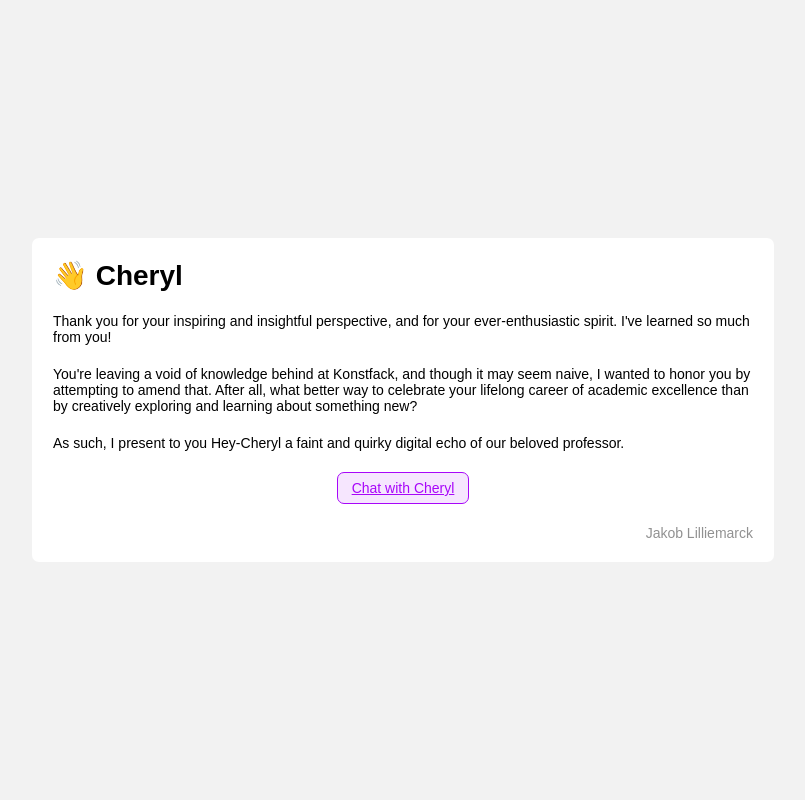
After one commit to jakob-lilliemarck/hey-cheryl, a Flask app: template templates/about.html in a window 1280 px wide. The commit adds this page. Shown: the whole page, without its empty margins (237-1042 px from the left). Run offline with Flask 3, Linux system fonts and the light colour scheme; the template is opened without the code that fills it, so the values that code supplies are empty; parts of the project's set-up code (start-up, migrations or seed data) failed here and were passed over; some libraries are stand-ins or nearby versions.

Commit message:
feat: added an introductory page

```diff
--- a/src/app.py
+++ b/src/app.py
@@ -36,7 +36,11 @@ messages_service = MessagesService(
     messages_repository=messages_repository
 )
 
-app = Flask(__name__, template_folder='../templates')
+app = Flask(
+    __name__,
+    template_folder='../templates',
+    static_folder='../static'
+)
 app.config['SECRET_KEY'] = config.SECRET_KEY
 app.config['SESSION_TYPE'] = config.SESSION_TYPE
 
@@ -86,7 +90,11 @@ def poll_for_replies():
 io.start_background_task(target=poll_for_replies)
 
 @app.route('/')
-def index():
+def about():
+    return render_template('about.html')
+
+@app.route('/chat')
+def chat():
     """Serves the main HTML page."""
     messages = messages_repository.get_messages(conversation_id=config.CONVERSATION_ID)
     user_ids_of_conversation = messages_repository.get_user_ids_of_conversation(conversation_id=config.CONVERSATION_ID)
@@ -99,7 +107,7 @@ def index():
     initial_users_of_conversation = [u.model_dump(mode='json') for u in users]
 
     return render_template(
-        'index.html',
+        'chat.html',
         initial_messages=initial_messages,
         initial_connected_user_ids=initial_connected_user_ids,
         initial_users_of_conversation=initial_users_of_conversation
--- /dev/null
+++ b/static/styles.css
@@ -0,0 +1,91 @@
+:root {
+    --warn-h: 44;
+    --warn-s: 70%;
+    --warn-l: 60%;
+
+    --primary-h: 280;
+    --primary-s: 95%;
+    --primary-l: 50%;
+
+    --assistant-h: 280;
+    --assistant-s: 95%;
+    --assistant-l: 50%;
+    --assistant-accent: hsl(
+        var(--assistant-h),
+        var(--assistant-s),
+        var(--assistant-l)
+    );
+    --assistant-bg: hsl(
+        var(--assistant-h),
+        var(--assistant-s),
+        calc(var(--assistant-l) + 45%)
+    );
+
+    --other-user-h: 100;
+    --other-user-s: 20%;
+    --other-user-l: 82%;
+    --other-user-accent: hsl(
+        var(--other-user-h),
+        var(--other-user-s),
+        var(--other-user-l)
+    );
+    --other-user-bg: hsl(
+        var(--other-user-h),
+        var(--other-user-s),
+        calc(var(--other-user-l) + 15%)
+    );
+
+    --current-user-h: 100;
+    --current-user-s: 80%;
+    --current-user-l: 65%;
+    --current-user-bg: hsl(
+        var(--current-user-h),
+        var(--current-user-s),
+        calc(var(--current-user-l) + 25%)
+    );
+    --current-user-accent: hsl(
+        var(--current-user-h),
+        var(--current-user-s),
+        var(--current-user-l)
+    );
+
+    --primary-accent: hsl(var(--primary-h), var(--primary-s), var(--primary-l));
+
+    --warn-accent: hsl(var(--warn-h), var(--warn-s), var(--warn-l));
+    --warn-bg: hsl(var(--warn-h), var(--warn-s), calc(var(--warn-l) + 25%));
+
+    --color-bg: #f2f2f2;
+    --faint: #919191;
+
+    --font-size-sm: 0.75rem;
+    --font-size-md: 0.875rem;
+
+    --border-radius: 0.5rem;
+
+    --spacing-sm: 0.25rem;
+    --spacing-md: 0.5rem;
+    --spacing-lg: 1rem;
+    --spacing-xl: 1.5rem;
+}
+html {
+    font-family: Arial, sans-serif;
+    font-size: var(--font-size-md);
+    background: var(--color-bg);
+    display: flex;
+    align-items: center;
+    justify-content: center;
+    height: 100%;
+    width: 100%;
+}
+h1,
+h2,
+h3,
+h4,
+h5,
+h6,
+p,
+li,
+ul {
+    margin: 0;
+    padding: 0;
+}
--- /dev/null
+++ b/templates/about.html
@@ -0,0 +1,63 @@
+<!doctype html>
+<html>
+    <head>
+        <title>Cheryl</title>
+        <script src="https://unpkg.com/socket.io-client@4.8.1/dist/socket.io.min.js"></script>
+        <meta content="width=device-width, initial-scale=1" name="viewport" />
+        <link
+            rel="stylesheet"
+            href="{{ url_for('static', filename='styles.css') }}"
+        />
+        <style>
+            body {
+                max-width: 700px;
+                width: 100%;
+                background: #fff;
+                border-radius: var(--border-radius);
+                padding: var(--spacing-xl);
+                display: flex;
+                flex-direction: column;
+                gap: var(--spacing-xl);
+                font-size: 1rem;
+            }
+            a {
+                display: inline-block;
+                align-self: center;
+                background: var(--assistant-bg);
+                color: var(--assistant-accent);
+                border-width: 1px;
+                border-style: solid;
+                border-color: var(--assistant-accent);
+                border-radius: var(--border-radius);
+                padding: var(--spacing-md) var(--spacing-lg);
+            }
+            a:active {
+                color
+            }
+            .signature {
+                color: var(--faint);
+                align-self: end;
+            }
+        </style>
+    </head>
+    <body>
+        <h1>👋 Cheryl</h1>
+        <p>
+            Thank you for your inspiring and insightful perspective, and for
+            your ever-enthusiastic spirit. I've learned so much from you!
+        </p>
+        <p>
+            You're leaving a void of knowledge behind at Konstfack, and though
+            it may seem naive, I wanted to honor you by attempting to amend
+            that. After all, what better way to celebrate your lifelong career
+            of academic excellence than by creatively exploring and learning
+            about something new?
+        </p>
+        <p>
+            As such, I present to you Hey-Cheryl a faint and quirky digital echo
+            of our beloved professor.
+        </p>
+        <a href="{{ url_for('chat') }}">Chat with Cheryl</a>
+        <p class="signature">Jakob Lilliemarck</p>
+    </body>
+</html>
```
Also changed, not shown: templates/chat.html (renamed from templates/index.html, +10 -93 lines).
